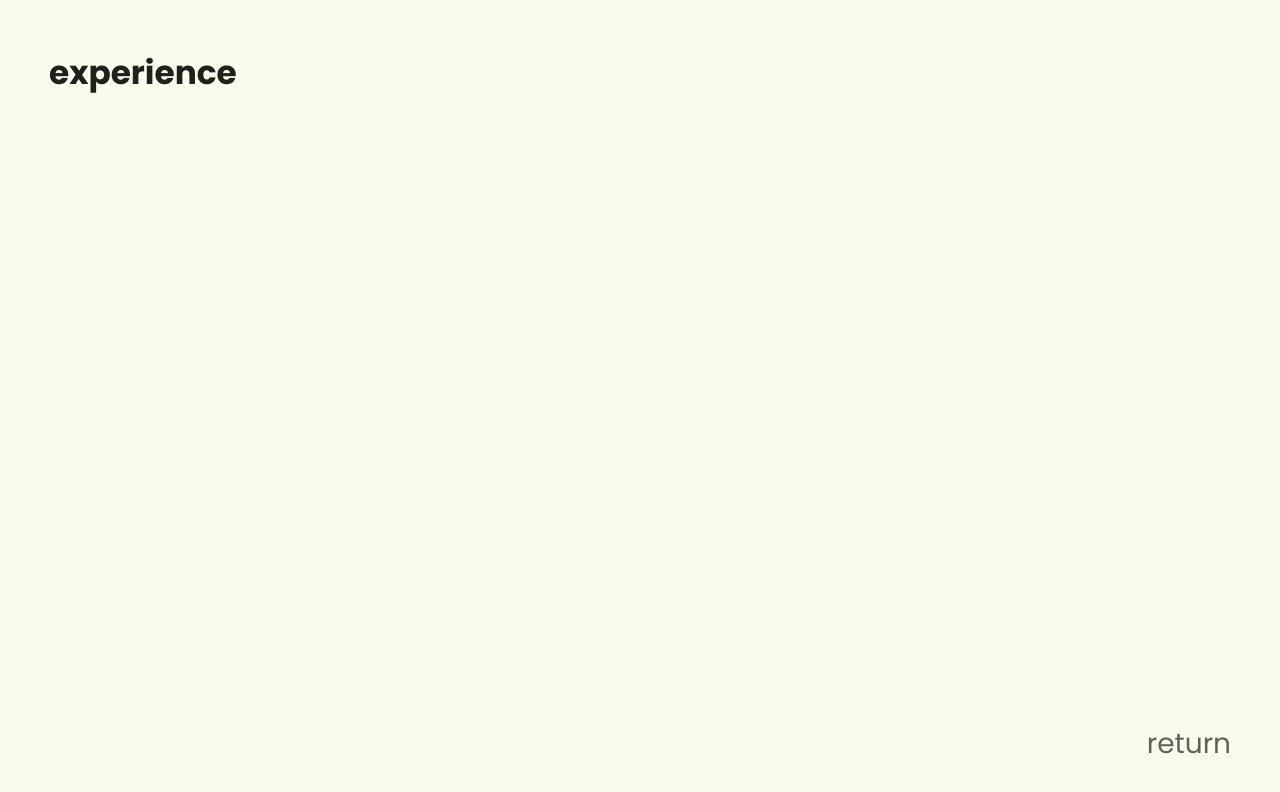
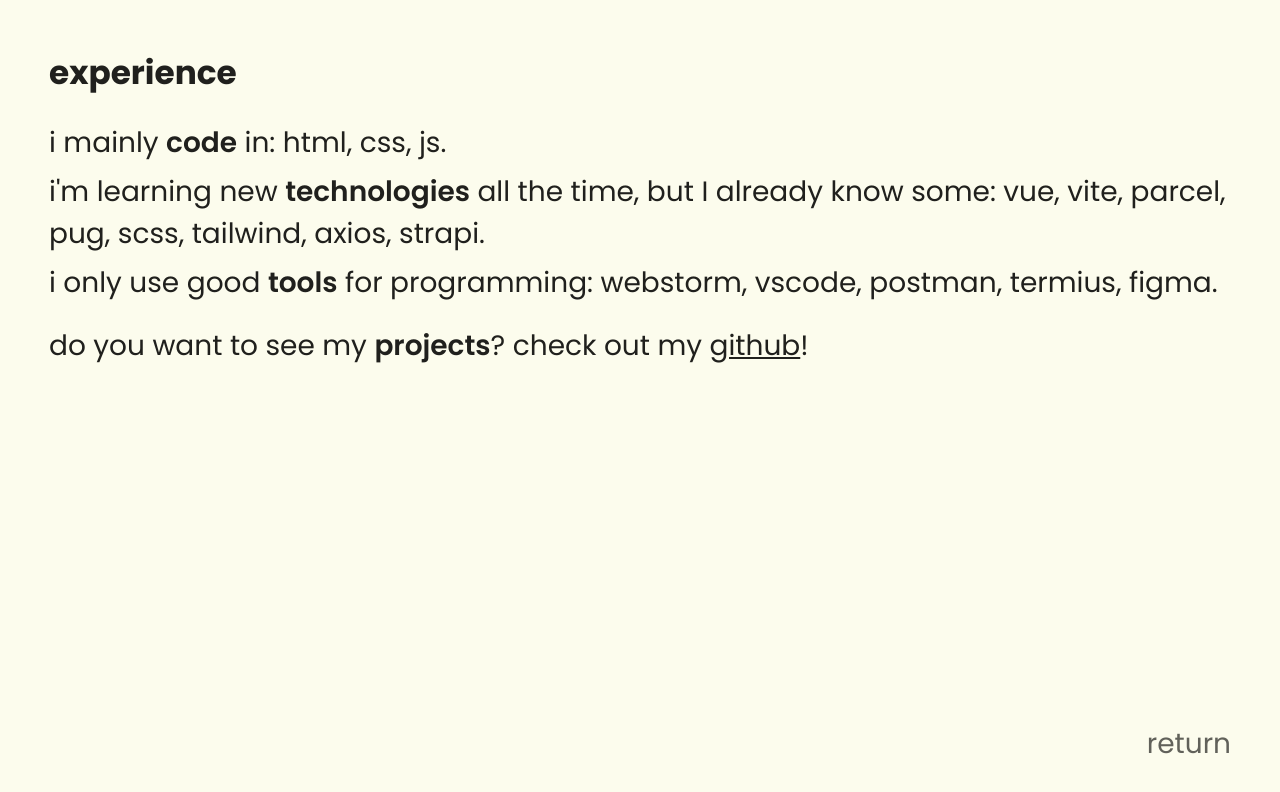
Before and after one commit to themixhelp/themixhelp.ovh, a Vue app: page /experience in a window 1280 px wide. Shown: the top 792 px of the page. Built offline with nearby package versions, Linux system fonts and the light colour scheme.

Commit message:
create content in Experience.vue

```diff
--- a/src/styles/sections.scss
+++ b/src/styles/sections.scss
@@ -12,11 +12,19 @@
 		margin-bottom: .75em;
 	}
 
+	article {
+		margin-bottom: 0.75em;
+	}
+
 	p {
 		margin-bottom: .25em;
 	}
 
-	article {
-		margin-bottom: 0.75em;
+	strong {
+		font-weight: 600;
+	}
+
+	a {
+		text-decoration: underline;
 	}
 }
--- a/src/views/AboutMe.vue
+++ b/src/views/AboutMe.vue
@@ -8,7 +8,10 @@
 
 		<article>
 			<p>hey! i'm Mikołaj, but you probably know me as <strong>themixhelp</strong>.</p>
-			<p>i'm generally interested in computer science, but i mainly work in <strong>webdev</strong>! i'm also supporting <strong>open-source</strong> projects so most of my codes are available on github.</p>
+			<p>
+				i'm generally interested in computer science, but i mainly work in <strong>webdev</strong>! i'm also supporting <strong>open-source</strong> projects so most of my codes are available on
+				<a href="https://github.com/themixhelp">github</a>.
+			</p>
 		</article>
 
 		<article>
--- a/src/views/Experience.vue
+++ b/src/views/Experience.vue
@@ -6,6 +6,18 @@
 	<section class="experience-wrapper">
 		<h1>experience</h1>
 
+		<article>
+			<p>i mainly <strong>code</strong> in: html, css, js.</p>
+
+			<p>i'm learning new <strong>technologies</strong> all the time, but I already know some: vue, vite, parcel, pug, scss, tailwind, axios, strapi.</p>
+
+			<p>i only use good <strong>tools</strong> for programming: webstorm, vscode, postman, termius, figma.</p>
+		</article>
+
+		<article>
+			<p>do you want to see my <strong>projects</strong>? check out my <a href="https://github.com/themixhelp">github</a>!</p>
+		</article>
+
 		<ReturnButton />
 	</section>
 </template>
```
